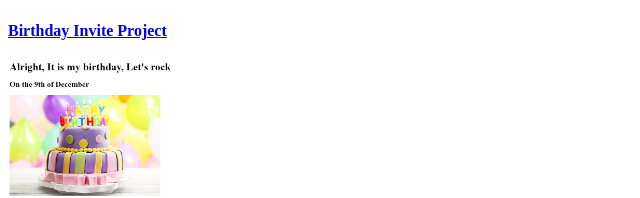
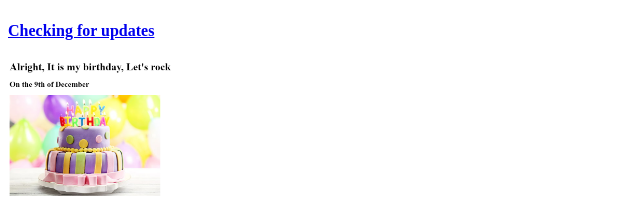
Before and after one commit to GouravTejaSrusti/html-portfolio, a plain HTML site: page index.html in a window 1280 px wide. Shown: the part 391-589 px from the top of the page, 0-640 px from the left. Drawn offline with Linux system fonts and the light colour scheme.

Commit message:
Add files via upload

```diff
--- a/index.html
+++ b/index.html
@@ -12,7 +12,7 @@
 <hr/>
 <h3><a href="./movie-ranking.html">Movie Ranking Project</a></h3>
 <img src="./Movie Ranking.png" alt="Movie Ranking" height="200"/>
-<h4><a href="./birthday-invite.html">Birthday Invite Project</a></h4>
+<h4><a href="./birthday-invite.html">Checking for updates</a></h4>
 <img src="./Birthday-Invite.png" alt="Birthday Invitation" height="200"/>
 <hr/>
 <a href="./about.html">About me</a>
```
